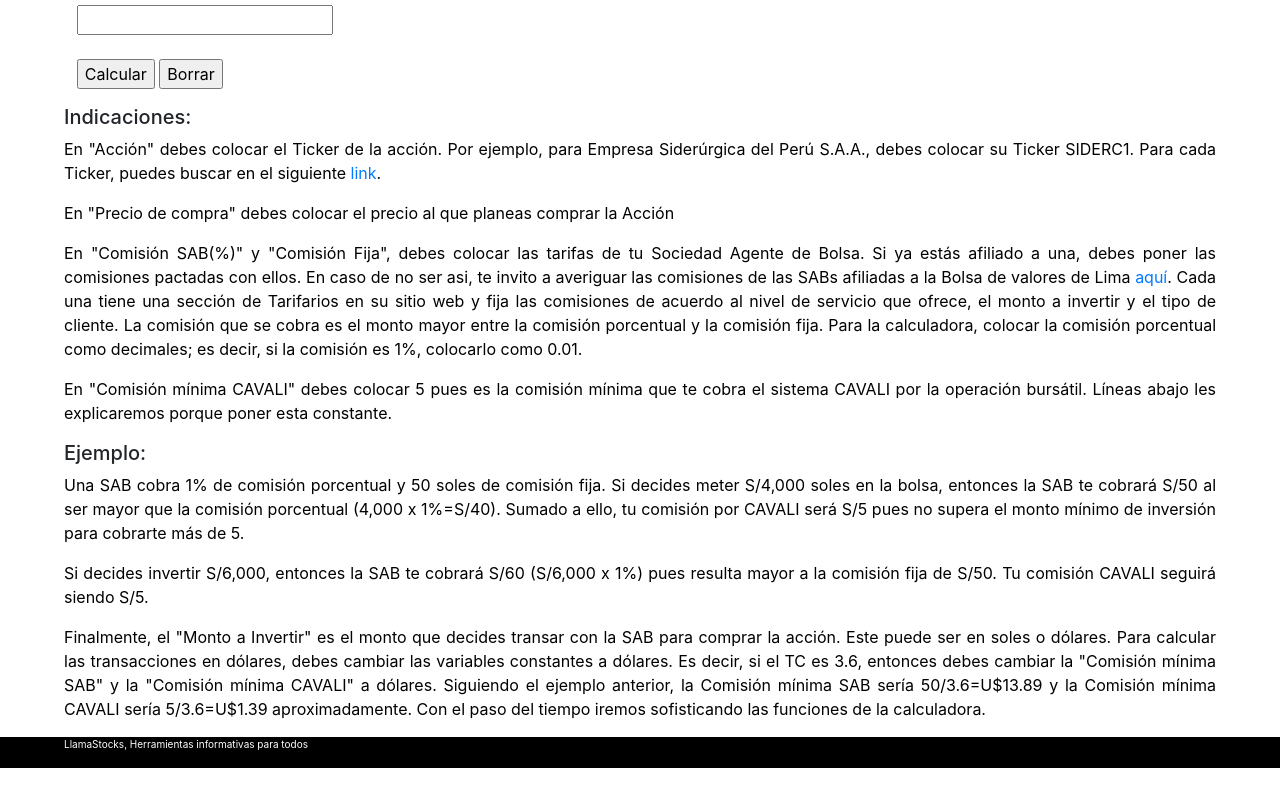
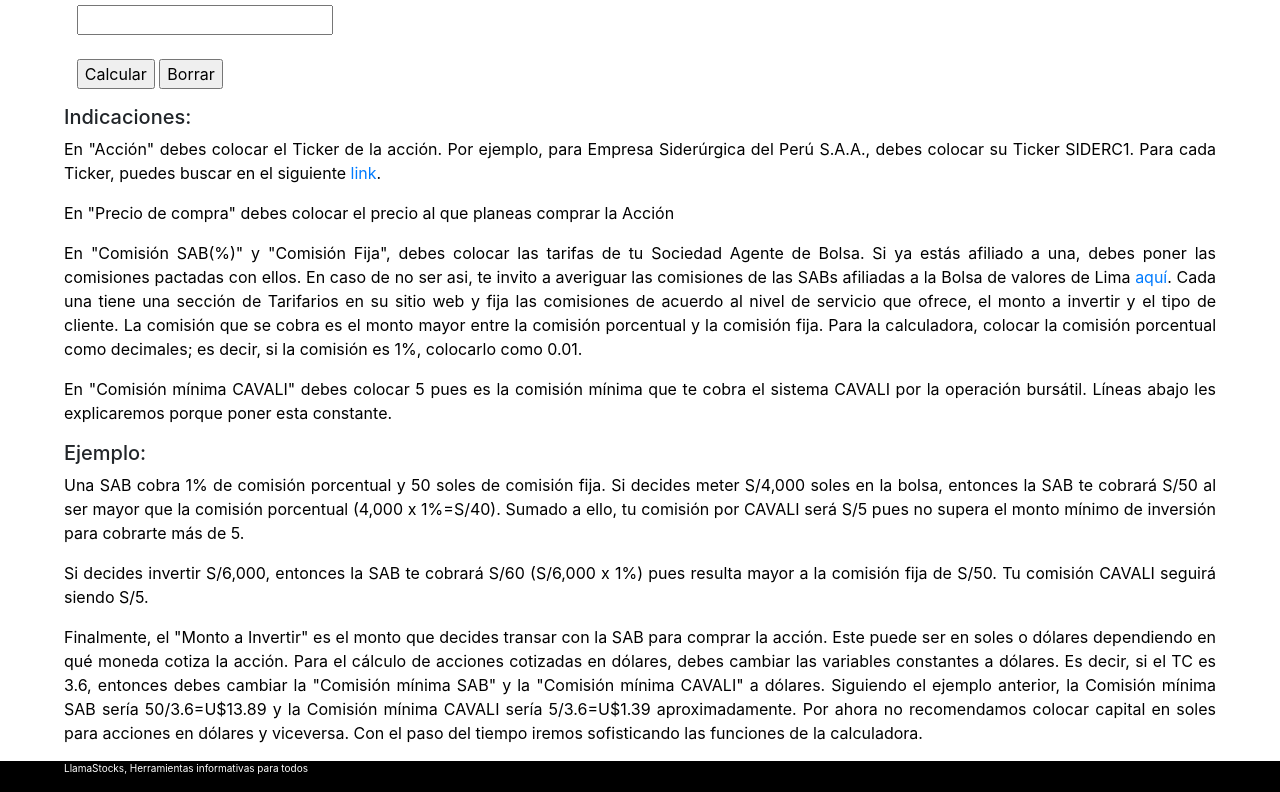
Before and after one commit to llamastocks/web, a plain HTML site: page simulator.html in a window 1280 px wide. Shown: the part 517-1309 px from the top of the page. Before the commit the page ends 1285 px from the top, so only its background shows below. Drawn offline with nearby package versions, Linux system fonts and the light colour scheme.

Commit message:
Mejora calculadora

```diff
--- a/simulator.html
+++ b/simulator.html
@@ -194,7 +194,7 @@
             Si decides invertir S/6,000, entonces la SAB te cobrará S/60 (S/6,000 x 1%) pues resulta mayor a la comisión fija de S/50. Tu comisión CAVALI seguirá siendo S/5.
         </p>
         <p>
-            Finalmente, el "Monto a Invertir" es el monto que decides transar con la SAB para comprar la acción. Este puede ser en soles o dólares. Para calcular las transacciones en dólares, debes cambiar las variables constantes a dólares. Es decir, si el TC es 3.6, entonces debes cambiar la "Comisión mínima SAB" y la "Comisión mínima CAVALI" a dólares. Siguiendo el ejemplo anterior, la Comisión mínima SAB sería 50/3.6=U$13.89 y la Comisión mínima CAVALI sería 5/3.6=U$1.39 aproximadamente. Con el paso del tiempo iremos sofisticando las funciones de la calculadora.
+            Finalmente, el "Monto a Invertir" es el monto que decides transar con la SAB para comprar la acción. Este puede ser en soles o dólares dependiendo en qué moneda cotiza la acción. Para el cálculo de acciones cotizadas en dólares, debes cambiar las variables constantes a dólares. Es decir, si el TC es 3.6, entonces debes cambiar la "Comisión mínima SAB" y la "Comisión mínima CAVALI" a dólares. Siguiendo el ejemplo anterior, la Comisión mínima SAB sería 50/3.6=U$13.89 y la Comisión mínima CAVALI sería 5/3.6=U$1.39 aproximadamente. Por ahora no recomendamos colocar capital en soles para acciones en dólares y viceversa. Con el paso del tiempo iremos sofisticando las funciones de la calculadora.
         </p>
 </div>
 
```
